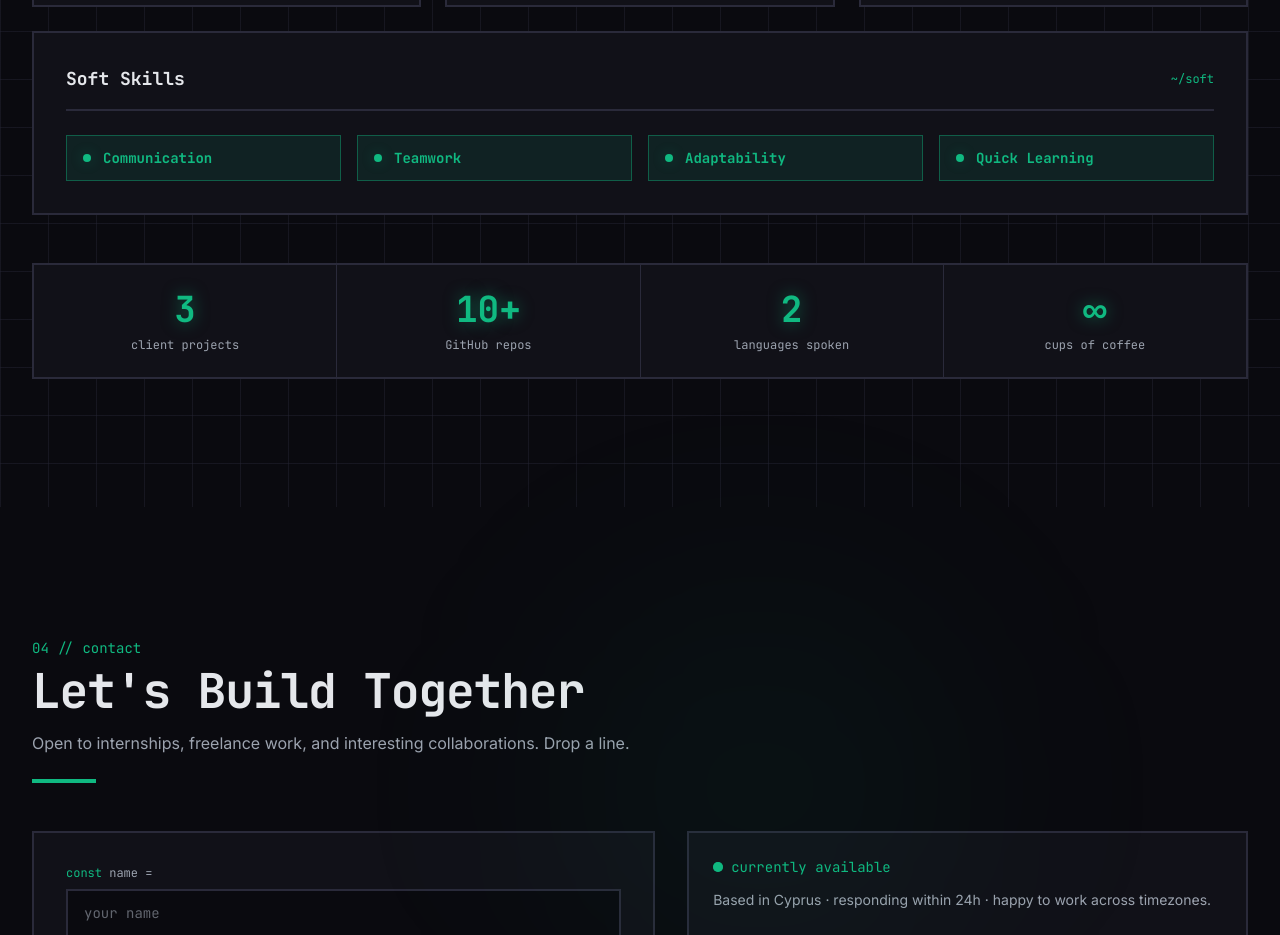
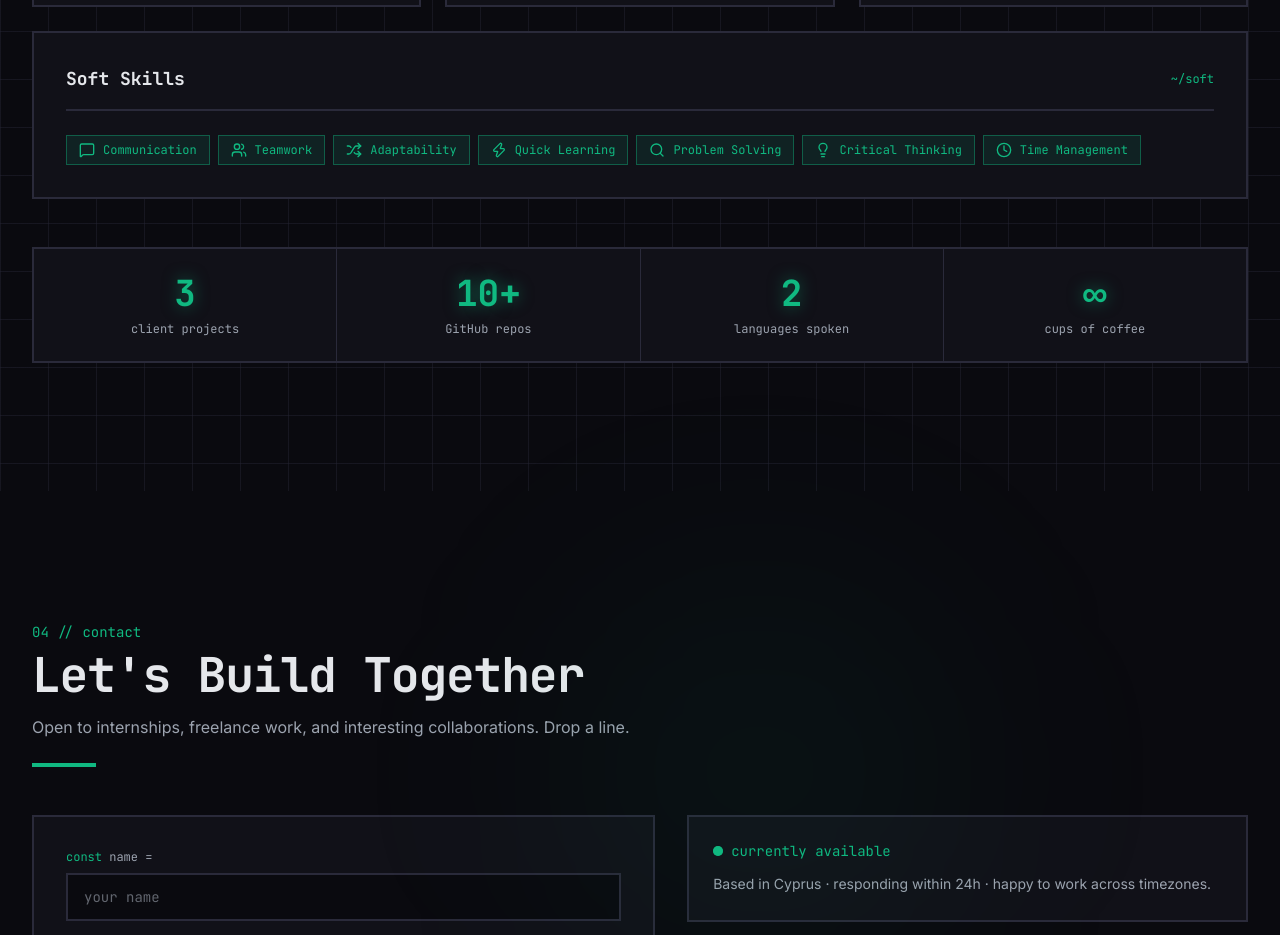
Before and after one commit to tolgaosman/osmanPortfolio, a Next.js app: page / in a window 1280 px wide. Shown: the part 3060-3995 px from the top of the page. Built offline with nearby package versions, Linux system fonts and the light colour scheme.

Commit message:
soft skills

```diff
--- a/components/Skills/SkillsSection.tsx
+++ b/components/Skills/SkillsSection.tsx
@@ -6,6 +6,25 @@ import SectionHeading from "@/components/SectionHeading";
 import SkillColumn from "./SkillColumn";
 import { skillCategories } from "@/data/skills";
 import { useLang } from "@/lib/i18n";
+import {
+  MessageSquare,
+  Users,
+  Shuffle,
+  Zap,
+  Search,
+  Lightbulb,
+  Clock,
+} from "lucide-react";
+
+const softSkillIcons = [
+  MessageSquare,
+  Users,
+  Shuffle,
+  Zap,
+  Search,
+  Lightbulb,
+  Clock,
+];
 
 export default function SkillsSection() {
   const { t } = useLang();
@@ -36,19 +55,22 @@ export default function SkillsSection() {
             </h3>
             <span className="font-mono text-xs text-accent">~/soft</span>
           </div>
-          <div className="grid grid-cols-1 gap-4 sm:grid-cols-2 md:grid-cols-4">
-            {s.softSkills.map((skill: string, i: number) => (
+          <div className="flex flex-wrap gap-2">
+            {s.softSkills.map((skill: string, i: number) => {
+              const Icon = softSkillIcons[i] || Zap;
+              return (
                 <motion.div
                   key={skill}
                   initial={{ opacity: 0, y: 16 }}
                   animate={inView ? { opacity: 1, y: 0 } : {}}
                   transition={{ delay: 0.3 + i * 0.1, duration: 0.4 }}
-                className="flex items-center gap-3 border border-accent/40 bg-accent/10 px-4 py-3"
+                  className="flex items-center gap-2 border border-accent/40 bg-accent/10 px-3 py-1.5 transition-colors hover:bg-accent/20"
                 >
-                <div className="h-2 w-2 rounded-full bg-accent shadow-glow-sm" />
-                <span className="font-mono text-sm font-semibold text-accent">{skill}</span>
+                  <Icon className="h-4 w-4 text-accent" />
+                  <span className="font-mono text-xs text-accent">{skill}</span>
                 </motion.div>
-            ))}
+              );
+            })}
           </div>
         </div>
 
--- a/data/translations.ts
+++ b/data/translations.ts
@@ -97,6 +97,9 @@ export const en = {
       "Teamwork",
       "Adaptability",
       "Quick Learning",
+      "Problem Solving",
+      "Critical Thinking",
+      "Time Management",
     ],
     highlights: [
       { value: "3", label: "client projects" },
@@ -231,6 +234,9 @@ export const tr: Dict = {
       "Takım Çalışması",
       "Uyumluluk",
       "Hızlı Öğrenme",
+      "Problem Çözme",
+      "Analitik Düşünme",
+      "Zaman Yönetimi",
     ],
     highlights: [
       { value: "3", label: "müşteri projesi" },
--- a/package.json
+++ b/package.json
@@ -13,6 +13,7 @@
     "@icons-pack/react-simple-icons": "^13.13.0",
     "clsx": "^2.1.1",
     "framer-motion": "^12.40.0",
+    "lucide-react": "^1.17.0",
     "next": "16.2.7",
     "react": "19.2.4",
     "react-dom": "19.2.4",
```
Also changed, not shown: 1 other file (tests, documents, lock files or other folders). Lines whose indentation alone changed are shown as unchanged.
